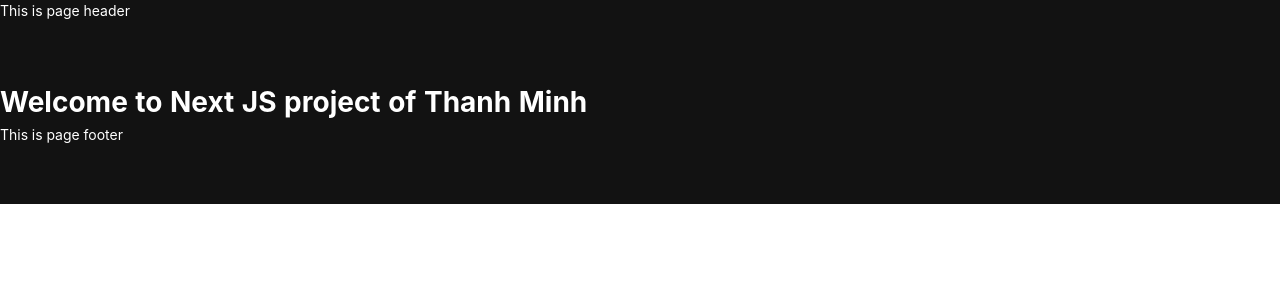
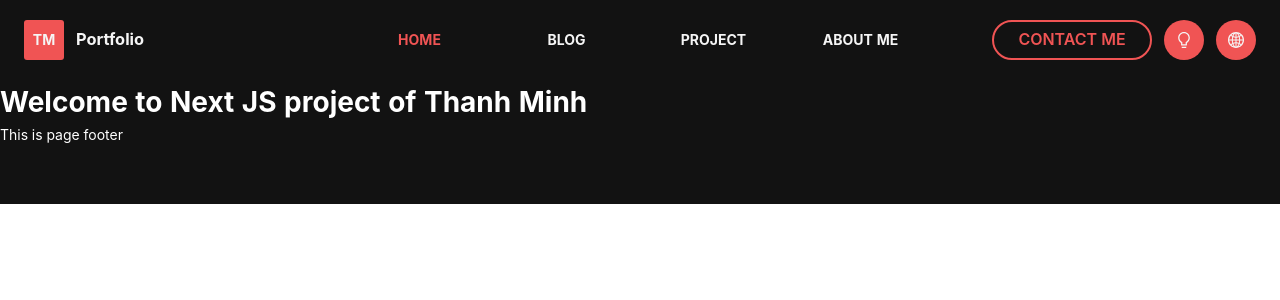
Before and after one commit to thanhminhhodac/NextJs, a Next.js app: page / in a window 1280 px wide. Shown: the top 300 px of the page. Built offline with nearby package versions, Linux system fonts and the light colour scheme.

Commit message:
using Header Components

```diff
--- /dev/null
+++ b/src/components/common/Header/Header.module.scss
@@ -0,0 +1,11 @@
+@use "styles/variables.module.scss" as v;
+
+.wrapper {
+  padding: 10px 24px;
+
+  &Inner {
+    display: grid;
+    height: 100%;
+    grid-template-columns: 1fr 2fr 1fr;
+  }
+}
--- a/src/components/common/Header/index.tsx
+++ b/src/components/common/Header/index.tsx
@@ -1,9 +1,19 @@
 // libs
 import React from 'react';
+// components
+import HeaderLogo from 'components/ui/HeaderLogo';
+import HeaderNav from 'components/ui/HeaderNav';
+import HeaderFunction from 'components/lib/HeaderFunction';
+// style
+import styles from './Header.module.scss';
 
 const Header = () => (
-  <div className="header-wrapper">
-    <div className="header-wrapper-inner">This is page header </div>
+  <div className={styles.wrapper}>
+    <div className={styles.wrapperInner}>
+      <HeaderLogo />
+      <HeaderNav />
+      <HeaderFunction />
+    </div>
   </div>
 );
 
```
